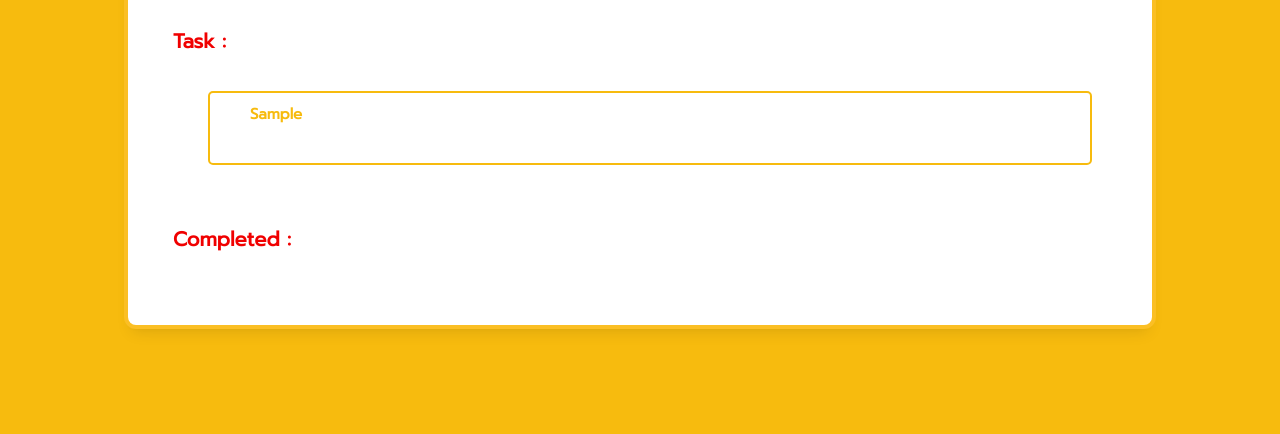
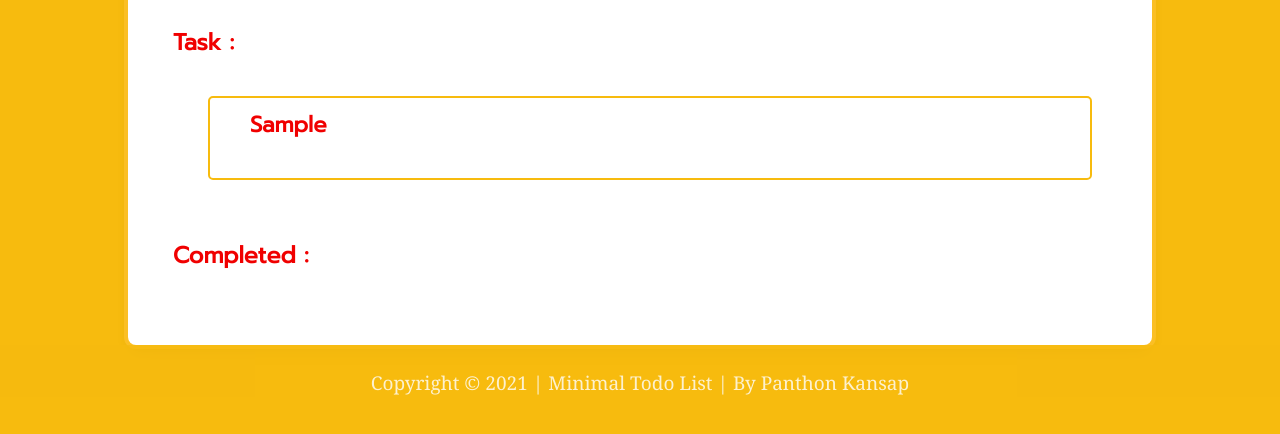
Before and after one commit to cpe-cmu-261207/lab-04-Panthonf, a plain HTML site: page index.html in a window 1280 px wide. Both pictures are taken after typing "Sample" into the empty fields and a click on the button "Add". Shown: the part 186-620 px from the top of the page. Drawn offline with nearby package versions, Linux system fonts and the light colour scheme.

Commit message:
updated #4

```diff
--- a/index.html
+++ b/index.html
@@ -50,6 +50,10 @@
         </div>
     </div>
 
+    <div class="flex pt-6 justify-center " id="copyright">
+        Copyright © 2021 | Minimal Todo List | By Panthon Kansap
+    </div>
+
 </body>
 
 
--- a/script.js
+++ b/script.js
@@ -1,18 +1,4 @@
 const cout = console.log
-if (localStorage.getItem('userData') == null) {
-    const dataformat = {
-        incompleteArr: {
-            size: 0,
-            data: []
-        },
-        completeArr: {
-            size: 0,
-            data: []
-        }
-    }
-    localStorage.setItem('userData', JSON.stringify(dataformat))
-}
-
 const charCodeCheck = (eve) => {
     if ((eve.which || eve.keyCode) === 13) EnteringInput()
 }
@@ -99,3 +85,17 @@ const complTaskadding = (complTask) => {
     document.getElementById("CompletedBox").append(taskTe)
     taskTe.className = "taskTe"
 }
+
+if (localStorage.getItem('userData') == null) {
+    const dataformat = {
+        incompleteArr: {
+            size: 0,
+            data: []
+        },
+        completeArr: {
+            size: 0,
+            data: []
+        }
+    }
+    localStorage.setItem('userData', JSON.stringify(dataformat))
+}
--- a/style.css
+++ b/style.css
@@ -22,7 +22,7 @@ input {
     background-color: #ffffff;
     font-size: 20px;
     font-family: 'Prompt', sans-serif;
-    color: #f7bb0e;
+    color: #f00000;
     transition: all 0.75s ease;
 }
 
@@ -57,7 +57,7 @@ input {
     text-align: left;
     padding: 5px 5px;
     color: #f00000;
-    font-size: 20px;
+    font-size: 23px;
     font-weight: 600;
     margin-bottom: 10px;
     background-color: #ffffff;
@@ -68,7 +68,7 @@ input {
     text-align: left;
     padding: 5px 5px;
     color: #f00000;
-    font-size: 20px;
+    font-size: 23px;
     font-weight: 600;
     margin-bottom: 10px;
     background-color: #ffffff;
@@ -88,7 +88,7 @@ input {
 
 #TaskBox {
     font-family: 'Prompt', sans-serif;
-    color: #f7bb0e;
+    color: #f00000;
     padding: 10px 20px;
     font-weight: 800;
     margin-bottom: 20px;
@@ -129,11 +129,13 @@ input {
 }
 
 .taskTe {
+    /* แก้ไขข้อความใน Complete List */
     font-family: 'Prompt', sans-serif;
     color: #f7bb0e;
     padding: 5px 20px;
     padding-top: 20px;
     text-align: left;
+    font-style: italic;
     text-decoration: line-through;
     font-size: 20px;
 }
@@ -142,5 +144,13 @@ input {
     font-family: 'Prompt', sans-serif;
     padding: 5px 20px;
     text-align: left;
-    font-size: 15px;
+    font-size: 22px;
 }
+
+#copyright {
+    background-color: #f7bb0e;
+    opacity: 0.8;
+    font-family: Georgia, 'Times New Roman', Times, serif;
+    font-size: 19px;
+    color: #ffffff;
+}
```
